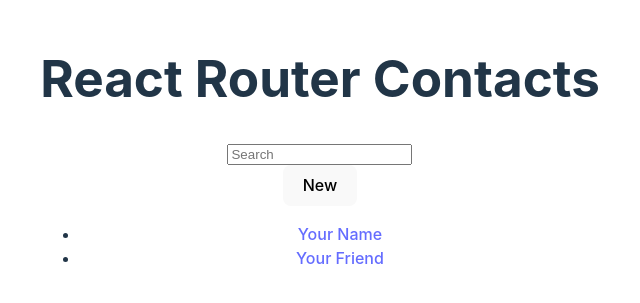
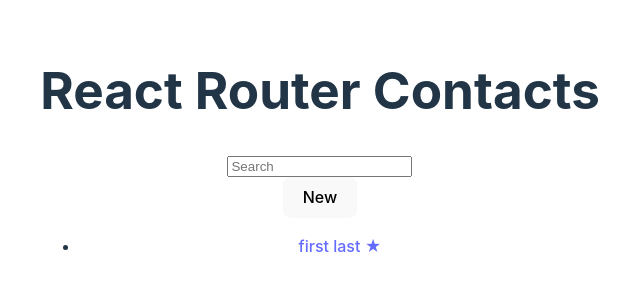
Before and after one commit to daedalus1215/potential-goggles, a React (Vite) app: page / in a window 1280 px wide. Shown: the part 249-552 px from the top of the page, without its empty margins (320-960 px from the left). Built offline with nearby package versions, Linux system fonts and the light colour scheme.

Commit message:
creating contacts and using loader from react-router's route for the page

```diff
--- /dev/null
+++ b/src/contacts/index.ts
@@ -0,0 +1,7 @@
+
+export const getContacts = () => ([{
+    id: 'dsd',
+    first: 'first',
+    last: 'last',
+    favorite: 'facorite'
+}]);
--- a/src/main.tsx
+++ b/src/main.tsx
@@ -6,7 +6,7 @@
 } from "react-router-dom";
 import ErrorPage from "./pages/ErrorPage";
 import ContactPage from './pages/ContactPage';
-import MainPage from "./pages/MainPage";
+import MainPage, { loader } from "./pages/MainPage";
 
 import './index.css'
 import './App.css';
@@ -20,6 +20,7 @@
         path: "/",
         element: <MainPage />,
         errorElement: <ErrorPage />,
+        loader: loader,
         children: [
           {
             path: "contacts/:contactId",
--- a/src/pages/MainPage.tsx
+++ b/src/pages/MainPage.tsx
@@ -1,6 +1,18 @@
-import { Link, Outlet } from "react-router-dom";
+import {
+    Link,
+    Outlet,
+    useLoaderData
+} from "react-router-dom";
+import { getContacts } from "../contacts";
+
+export async function loader() {
+    const contacts = await getContacts();
+    return { contacts };
+}
 
 export default function MainPage() {
+    const { contacts } = useLoaderData();
+
     return (
         <>
             <div id="sidebar">
@@ -29,14 +41,28 @@
                     </form>
                 </div>
                 <nav>
-                    <ul>
-                        <li>
-                            <Link to={`contacts/1`}>Your Name</Link>
-                        </li>
-                        <li>
-                            <Link to={`contacts/2`}>Your Friend</Link>
-                        </li>
-                    </ul>
+                   {contacts.length ? (
+            <ul>
+              {contacts.map((contact:any) => (
+                <li key={contact.id}>
+                  <Link to={`contacts/${contact.id}`}>
+                    {contact.first || contact.last ? (
+                      <>
+                        {contact.first} {contact.last}
+                      </>
+                    ) : (
+                      <i>No Name</i>
+                    )}{" "}
+                    {contact.favorite && <span>★</span>}
+                  </Link>
+                </li>
+              ))}
+            </ul>
+          ) : (
+            <p>
+              <i>No contacts</i>
+            </p>
+          )}
                 </nav>
             </div>
             <div id="detail">
```
